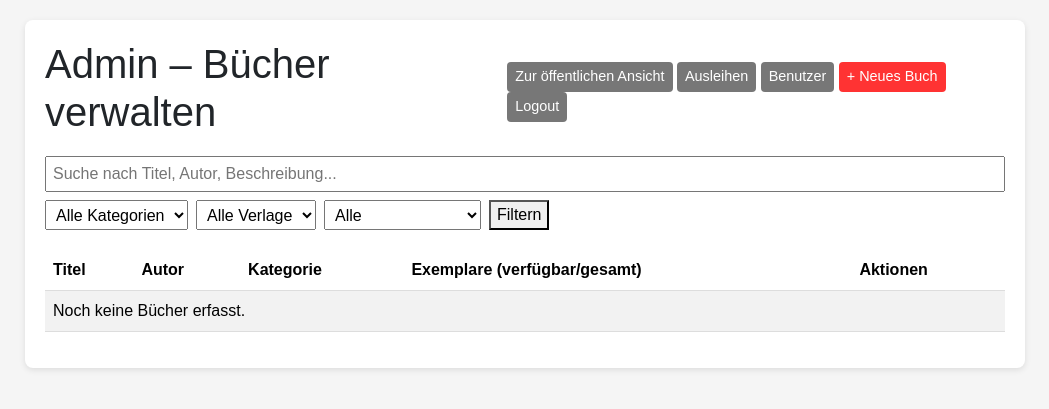
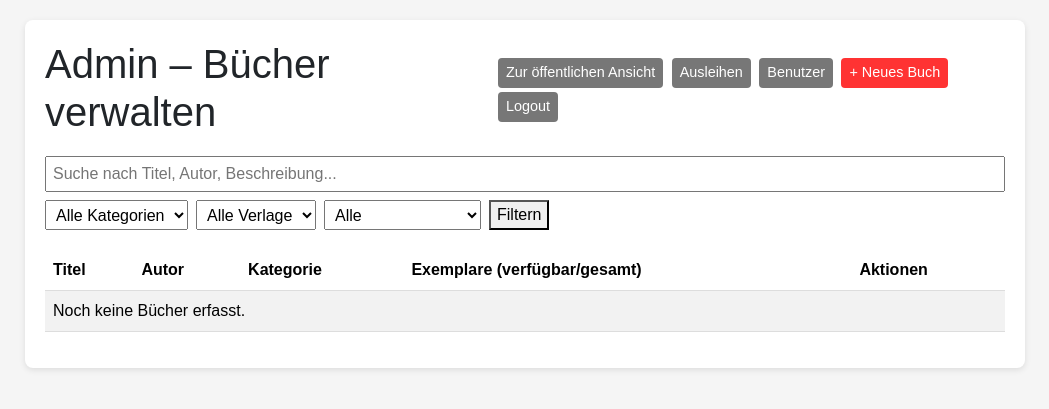
Before and after one commit to pschlichting/Schulbibliothek, a Node server app: template views/admin.ejs in a window 1280 px wide. Shown: the top 409 px of the page, without its empty margins (115-1164 px from the left). Run offline with Node 20, Linux system fonts and the light colour scheme; the template is opened without the code that fills it, so the values that code supplies are empty; some libraries are stand-ins or nearby versions.

Commit message:
Button abstand größer gemacht

```diff
--- a/public/style.css
+++ b/public/style.css
@@ -107,3 +107,9 @@ textarea {
 textarea {
     resize: vertical;
 }
+
+a.btn,
+button.btn {
+    margin-right: 4px;
+    margin-bottom: 4px;
+}
```
